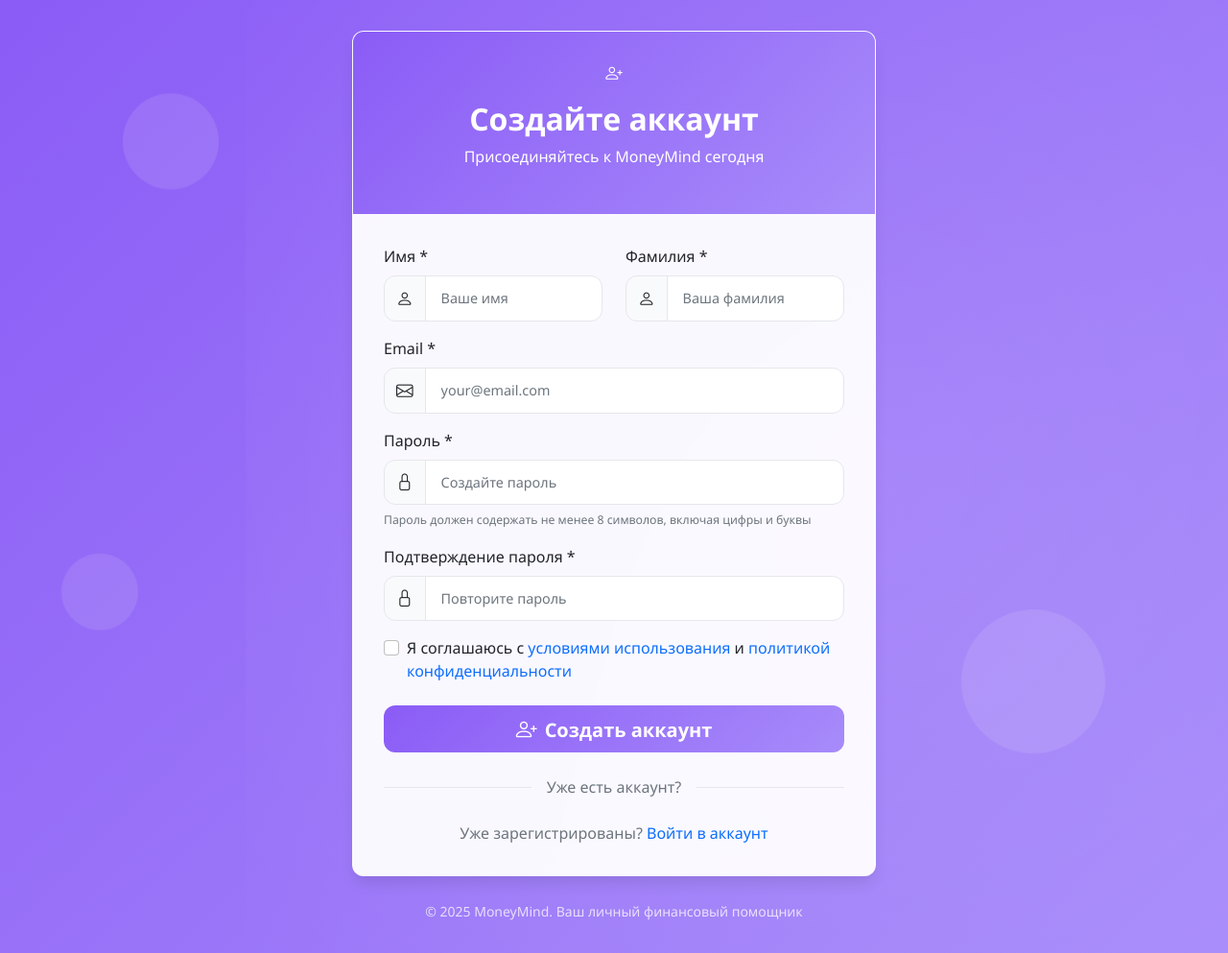
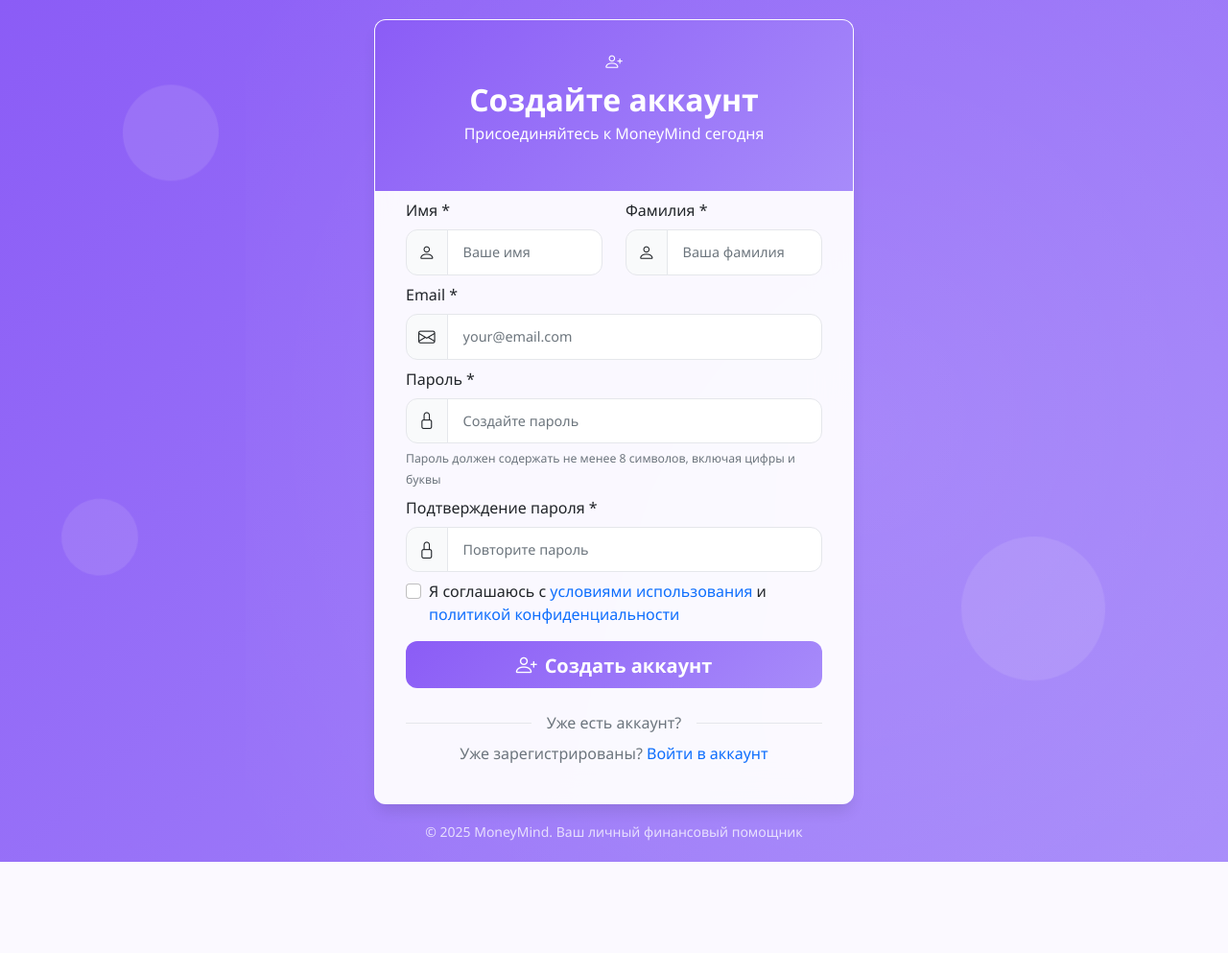
Before and after one commit to LaptevAndr/MoneyMind, a Django app: page /register/ in a window 1280 px wide. Shown: the whole page at 96% size. After the commit the page ends 898 px from the top, so only its background shows below. Run offline with Django 5.2, Linux system fonts and the light colour scheme.

Commit message:
Правки в дизайне

```diff
--- a/budget/views.py
+++ b/budget/views.py
@@ -574,7 +574,7 @@
     else:
         form = LoanForm(instance=loan)
 
-    return render(request, 'budget/loans_form.html', {'form': form, 'loan': loan})
+    return render(request, 'budget/loan_form.html', {'form': form, 'loan': loan})
 
 @login_required
 def delete_loan(request, pk):
--- a/templates/budget/loan_confirm_delete.html
+++ b/templates/budget/loan_confirm_delete.html
@@ -3,7 +3,7 @@
 {% block title %}Удаление кредита - MoneyMind{% endblock %}
 
 {% block content %}
-<div class="mb-3">
+<div class="mb-4 ms-3 mt-3">
     <a href="{% url 'budget:transaction_list' %}" class="btn btn-outline-secondary btn-sm">
         <i class="bi bi-arrow-left me-1"></i>Назад к дашборду
     </a>
--- a/templates/budget/savings_goal_confirm_delete.html
+++ b/templates/budget/savings_goal_confirm_delete.html
@@ -3,7 +3,7 @@
 {% block title %}Удаление цели - MoneyMind{% endblock %}
 
 {% block content %}
-<div class="mb-3">
+<div class="mb-4 ms-3 mt-3">
     <a href="{% url 'budget:transaction_list' %}" class="btn btn-outline-secondary btn-sm">
         <i class="bi bi-arrow-left me-1"></i>Назад к дашборду
     </a>
--- a/templates/budget/savings_goals.html
+++ b/templates/budget/savings_goals.html
@@ -3,7 +3,7 @@
 {% block title %}Цели накопления - MoneyMind{% endblock %}
 
 {% block content %}
-<div class="mb-3">
+<div class="mb-4 ms-3 mt-3">
     <a href="{% url 'budget:transaction_list' %}" class="btn btn-outline-secondary btn-sm">
         <i class="bi bi-arrow-left me-1"></i>Назад к дашборду
     </a>
--- a/templates/budget/transaction_confirm_delete.html
+++ b/templates/budget/transaction_confirm_delete.html
@@ -3,7 +3,7 @@
 {% block title %}Удаление операции - MoneyMind{% endblock %}
 
 {% block content %}
-<div class="mb-3">
+<div class="mb-4 ms-3 mt-3">
     <a href="{% url 'budget:transaction_list' %}" class="btn btn-outline-secondary btn-sm">
         <i class="bi bi-arrow-left me-1"></i>Назад к дашборду
     </a>
--- a/templates/registration/register.html
+++ b/templates/registration/register.html
@@ -4,6 +4,7 @@
 {% block title %}MoneyMind - Регистрация{% endblock %}
 
 {% block content %}
+
 <div class="auth-theme">
     <div class="auth-container">
         <!-- Floating elements -->
@@ -16,16 +17,16 @@
                 <div class="col-lg-6 col-md-8 col-sm-10">
                     <div class="auth-card">
                         <div class="auth-card-header">
-                            <div class="mb-3">
+                            <div class="mb-2">
                                 <i class="bi bi-person-plus display-4"></i>
                             </div>
-                            <h2 class="fw-bold mb-2">Создайте аккаунт</h2>
-                            <p class="opacity-90">Присоединяйтесь к MoneyMind сегодня</p>
+                            <h2 class="fw-bold mb-1">Создайте аккаунт</h2>
+                            <p class="opacity-90 mb-3">Присоединяйтесь к MoneyMind сегодня</p>
                         </div>
 
                         <div class="auth-card-body">
                             {% if messages %}
-                            <div class="messages mb-3">
+                            <div class="messages mb-2">
                                 {% for message in messages %}
                                 <div class="alert alert-{{ message.tags }} alert-dismissible fade show" role="alert">
                                     <i class="bi bi-{% if message.tags == 'success' %}check-circle{% else %}exclamation-triangle{% endif %} me-2"></i>
@@ -37,9 +38,9 @@
                             {% endif %}
 
                             {% if form.errors %}
-                            <div class="alert alert-danger">
+                            <div class="alert alert-danger mb-2">
                                 <strong>Ошибки в форме:</strong>
-                                <ul class="mb-0 mt-2">
+                                <ul class="mb-0 mt-1">
                                 {% for field, errors in form.errors.items %}
                                     {% for error in errors %}
                                     <li>{{ field }}: {{ error }}</li>
@@ -53,7 +54,7 @@
                                 {% csrf_token %}
 
                                 <div class="row">
-                                    <div class="col-md-6 mb-3">
+                                    <div class="col-md-6 mb-2">
                                         <label for="id_first_name" class="form-label fw-semibold">Имя *</label>
                                         <div class="input-group">
                                             <span class="input-group-text">
@@ -64,7 +65,7 @@
                                         </div>
                                     </div>
 
-                                    <div class="col-md-6 mb-3">
+                                    <div class="col-md-6 mb-2">
                                         <label for="id_last_name" class="form-label fw-semibold">Фамилия *</label>
                                         <div class="input-group">
                                             <span class="input-group-text">
@@ -76,7 +77,7 @@
                                     </div>
                                 </div>
 
-                                <div class="mb-3">
+                                <div class="mb-2">
                                     <label for="id_email" class="form-label fw-semibold">Email *</label>
                                     <div class="input-group">
                                         <span class="input-group-text">
@@ -92,7 +93,7 @@
                                     <input type="text" id="id_username" name="username" value="{{ form.email.value|default:'' }}">
                                 </div>
 
-                                <div class="mb-3">
+                                <div class="mb-2">
                                     <label for="id_password1" class="form-label fw-semibold">Пароль *</label>
                                     <div class="input-group">
                                         <span class="input-group-text">
@@ -106,7 +107,7 @@
                                     </div>
                                 </div>
 
-                                <div class="mb-3">
+                                <div class="mb-2">
                                     <label for="id_password2" class="form-label fw-semibold">Подтверждение пароля *</label>
                                     <div class="input-group">
                                         <span class="input-group-text">
@@ -117,7 +118,7 @@
                                     </div>
                                 </div>
 
-                                <div class="form-check mb-4">
+                                <div class="form-check mb-3">
                                     <input class="form-check-input" type="checkbox" id="terms" name="terms" required>
                                     <label class="form-check-label" for="terms">
                                         Я соглашаюсь с
@@ -126,18 +127,18 @@
                                     </label>
                                 </div>
 
-                                <div class="d-grid gap-2 mb-3">
+                                <div class="d-grid gap-2 mb-2">
                                     <button type="submit" class="btn btn-primary btn-lg py-2">
                                         <i class="bi bi-person-plus me-2"></i>Создать аккаунт
                                     </button>
                                 </div>
 
-                                <div class="divider">
+                                <div class="divider mb-2">
                                     <span class="text-muted">Уже есть аккаунт?</span>
                                 </div>
 
                                 <div class="text-center">
-                                    <p class="mb-0 text-muted">
+                                    <p class="mb-2 text-muted">
                                         Уже зарегистрированы?
                                         <a href="{% url 'budget:login' %}" class="text-decoration-none fw-semibold">
                                             Войти в аккаунт
@@ -148,7 +149,7 @@
                         </div>
                     </div>
 
-                    <div class="text-center mt-4">
+                    <div class="text-center mt-3">
                         <small class="text-white opacity-75">
                             © 2025 MoneyMind. Ваш личный финансовый помощник
                         </small>
@@ -158,6 +159,53 @@
         </div>
     </div>
 </div>
+<style>
+    .auth-theme {
+        min-height: 100vh;
+        height: 100vh;
+        overflow: hidden;
+        position: relative;
+    }
+
+    .auth-container {
+        height: 100%;
+        display: flex;
+        align-items: center;
+        justify-content: center;
+    }
+
+    .container {
+        max-height: 100vh;
+        overflow-y: auto;
+        padding: 20px;
+    }
+
+    .auth-card {
+        margin: 0 auto;
+        max-width: 500px;
+    }
+
+    .auth-card-body {
+        padding-top: 0.5rem;
+    }
+
+    /* Для мобильных устройств */
+    @media (max-width: 768px) {
+        .auth-theme {
+            height: auto;
+            min-height: 100vh;
+        }
+
+        .container {
+            padding: 15px;
+            overflow-y: visible;
+        }
+
+        .auth-card {
+            margin: 10px 0;
+        }
+    }
+</style>
 
 <script>
 document.addEventListener('DOMContentLoaded', function() {
```
Also changed, not shown: budget/models.py (+18 -1 lines), templates/budget/loans.html (+5 -3 lines).
